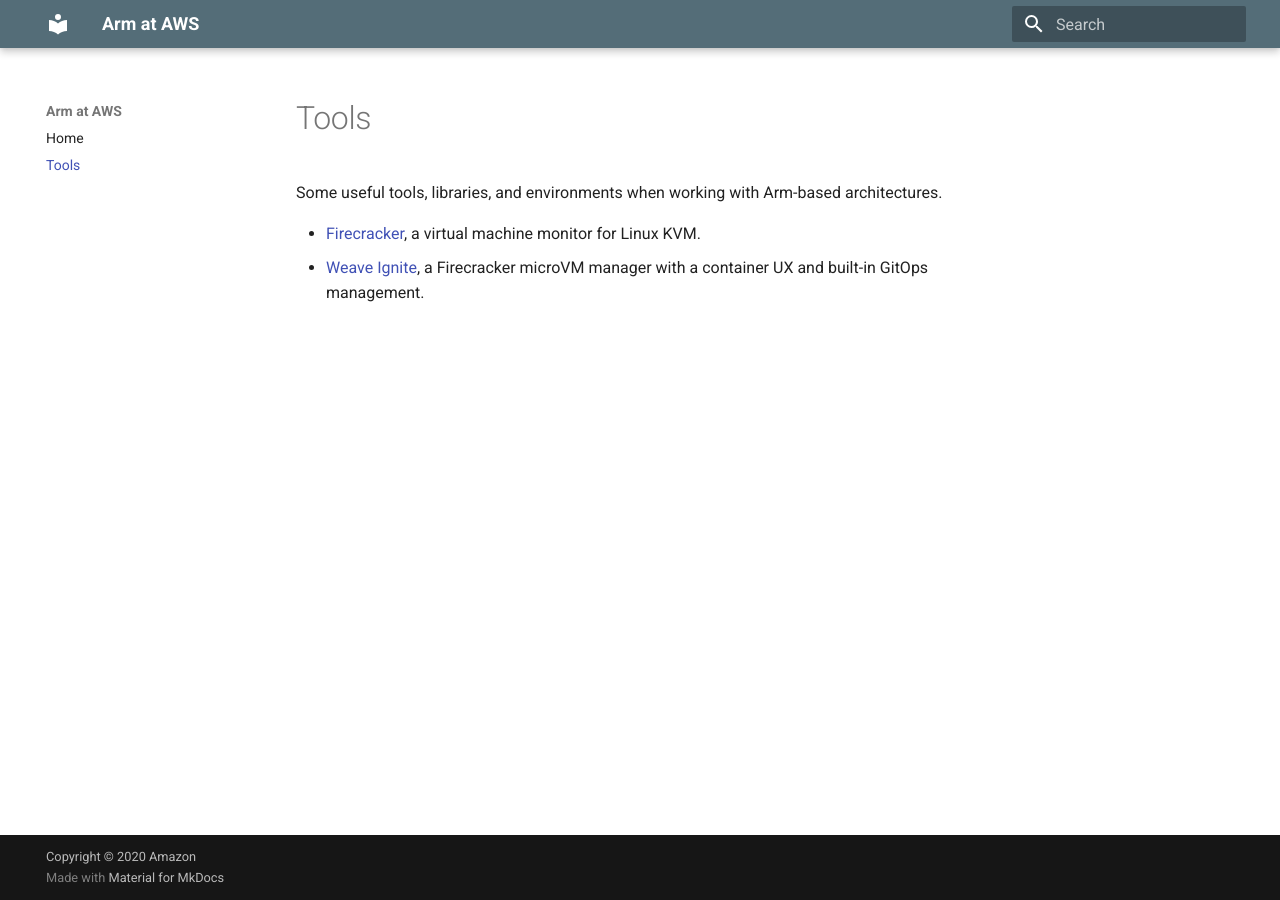
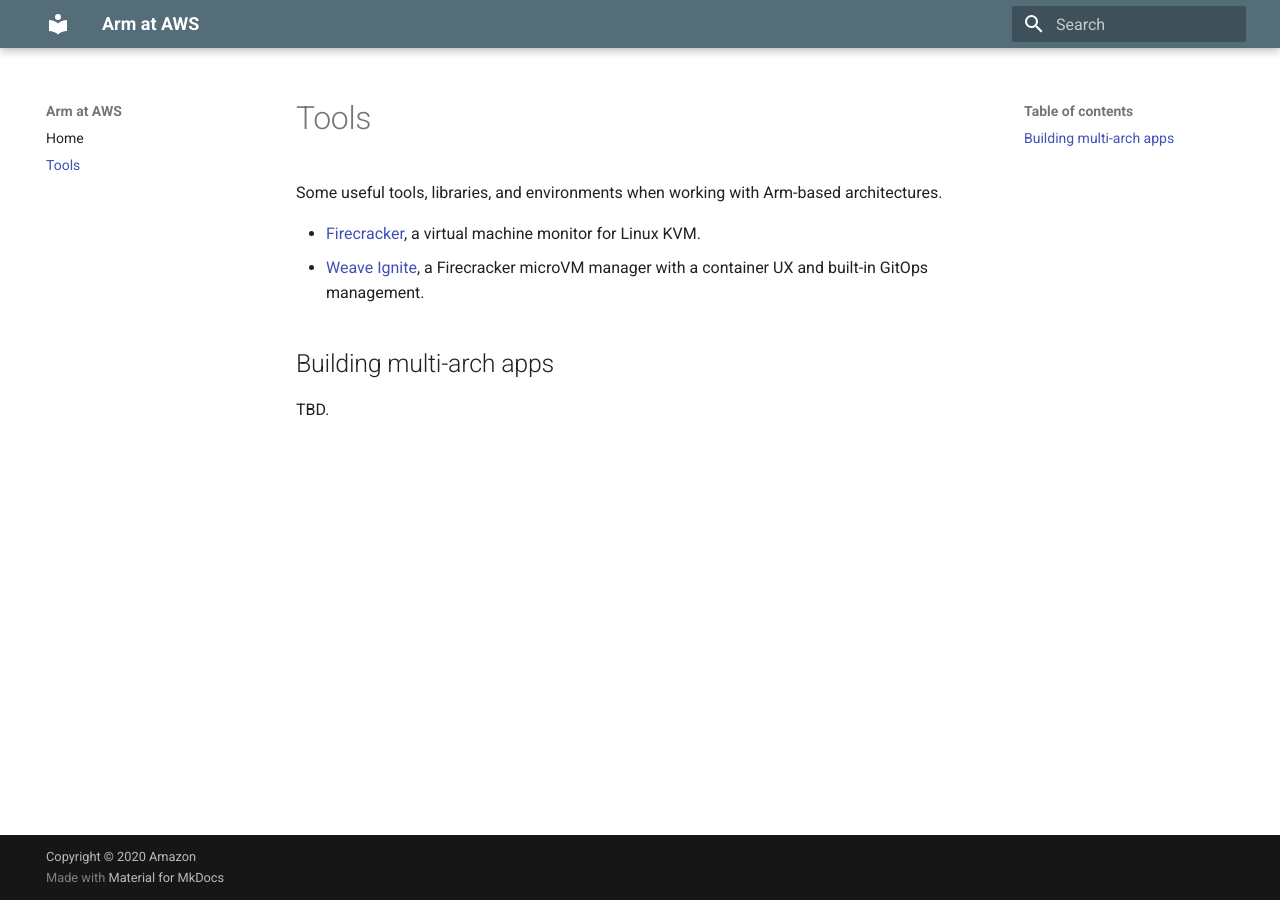
Before and after one commit to mhausenblas/arm.aws-cloud.dev, an MkDocs documentation site: the page built from docs/tools.md, in a window 1280 px wide. Built offline with MkDocs 1.6.1 and Material for MkDocs 9.7.7, drawn with Linux system fonts in a browser that asks for light colours.

Commit message:
inits multi-arch builds
Signed-off-by: Michael Hausenblas <hausenbl@amazon.com>

```diff
--- a/docs/tools.md
+++ b/docs/tools.md
@@ -2,3 +2,7 @@ Some useful tools, libraries, and environments when working with Arm-based archi
 
 - [Firecracker](https://firecracker-microvm.github.io/), a virtual machine monitor for Linux KVM.
 - [Weave Ignite](https://github.com/weaveworks/ignite), a Firecracker microVM   manager with a container UX and built-in GitOps management.
+
+## Building multi-arch apps
+
+TBD.
```
